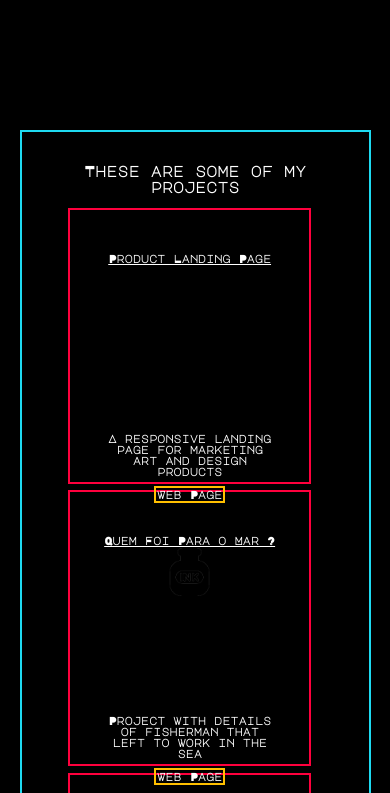
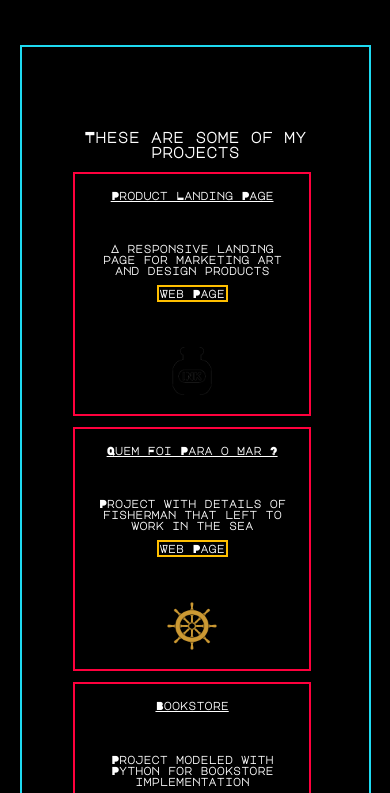
Before and after one commit to CamilaBodack/web-design-projects, a website: page personal_portifolio/index.html in a window 390 px wide. Shown: the part 250-1043 px from the top of the page. Drawn offline with Linux system fonts and the light colour scheme.

```diff
--- a/personal_portifolio/css/style.css
+++ b/personal_portifolio/css/style.css
@@ -50,18 +50,20 @@
     margin: 0;
 }
 #welcome-section{
-    padding-top: 0px;
+    padding-top: 15vh;
     display: block;
     height: 100vh;
     margin-top: 0;
+    margin-left: 35vw;
+    margin-right: 30vw;
+    max-width: 100%;
+}
+#welcome-section h1 h2{
+    display: flex;
     margin-left: auto;
     margin-right: auto;
-    max-width: 100%;
-    height: 100vh;
-}h1, p{
-    margin-top: 25vh;
     font-size: 35px;
-    line-height: 1;
+    line-height: 4;
     text-align: center;
     height: auto;
     width: auto;
@@ -201,6 +203,7 @@
     margin: 0;
 }
 #welcome-section{
+    padding-top: 15vh;
     display: block;
     height: 100vh;
     margin-top: 0;
@@ -208,10 +211,10 @@
     margin-right: auto;
     margin-bottom: -100vh;
     max-width: 100%;
-    height: 100vh;
-}h1, p{
-    margin-top: 20vh;
-    font-size: 25px;
+}
+#welcome-section h1, h2{
+    margin-top: 0;
+    font-size: 20px;
     line-height: 1;
     text-align: center;
     height: auto;
@@ -224,11 +227,12 @@
     border: 2px solid rgb(30, 218, 241);
     margin-left: 5vw;
     margin-right: 5vw;
-    margin-top: 25vh;
+    margin-top: 20vh;
     width: auto;
     height: auto;
-}h2{
-    margin-top: -1vh;
+}
+#projects h2{
+    margin-top: 5vh;
     text-align: center;
     font-size: 15px;
 }
@@ -236,19 +240,25 @@
 .project-tile{
     display: block;
     border: 2px solid rgb(255, 0, 61);
-    width: 45vw;
+    width: 52vw;
     height: 13em;
     line-height: 1;
-    margin: 0.4em;
-    padding: 2em;
-}h3{
+    margin: 0.7em;
+    padding: 1em;
+}
+.project-tile h3{
     font-size: 11px;
     text-align: center;
     text-decoration: underline;
-}p{
+    padding: 0;
+    margin-top: 0;
+    margin-bottom: -18vh;
+}
+.project-tile p{
     font-size: 11px;
     font-weight: bold;
     text-align: center;
+    margin-top: 23vh;
 }
 .project-tile h4{
     font-size: 12px;
```
Also changed, not shown: README.md, 1 other file.
